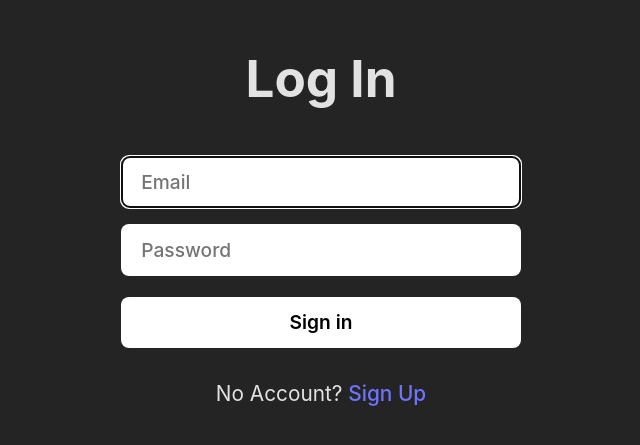
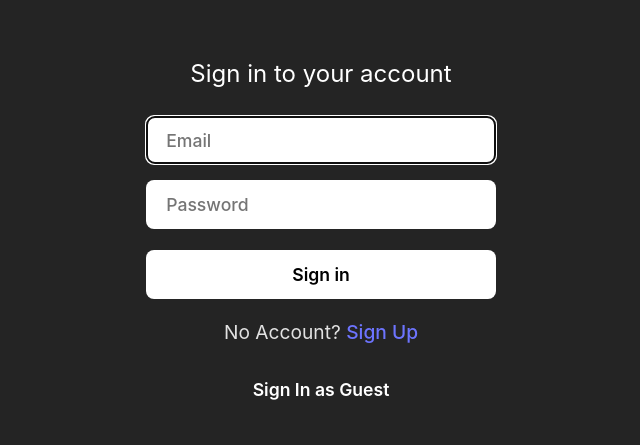
Before and after one commit to yntpdotme/simply-todo, a React (Vite) app in the folder client/: page /signin in a window 1280 px wide. Shown: the part 177-622 px from the top of the page, without its empty margins (319-959 px from the left). Built offline with nearby package versions, Linux system fonts and the light colour scheme.

Commit message:
feat(frontend): implement GuestLogin UI

```diff
--- a/client/src/components/AuthForm/AuthForm.css
+++ b/client/src/components/AuthForm/AuthForm.css
@@ -2,10 +2,8 @@ form {
   display: flex;
   width: 100%;
   flex-direction: column;
-  margin: auto;
-  margin-top: 50px;
+  margin: 10px auto;
   gap: 1rem;
-  margin-bottom: 30px;
 }
 
 .error {
--- /dev/null
+++ b/client/src/components/GuestLogin/GuestLogin.css
@@ -0,0 +1,8 @@
+.guest {
+  background: transparent;
+  color: #fff;
+}
+
+.guest:hover {
+  background: #1d1d1d;
+}
--- /dev/null
+++ b/client/src/components/GuestLogin/GuestLogin.jsx
@@ -0,0 +1,20 @@
+import {useNavigate} from 'react-router-dom';
+
+import './GuestLogin.css'
+
+const GuestLogin = ({label}) => {
+  const navigate = useNavigate();
+
+  const handleGuestSignIn = async () => {
+    navigate('/todos');
+  };
+  return (
+    <>
+      <button onClick={handleGuestSignIn} className="guest">
+        <span>{label || 'Sign In as Guest'}</span>
+      </button>
+    </>
+  );
+};
+
+export default GuestLogin;
--- a/client/src/components/index.js
+++ b/client/src/components/index.js
@@ -1,3 +1,4 @@
 import AuthForm from './AuthForm/AuthFrom';
+import GuestLogin from './GuestLogin/GuestLogin';
 
-export {AuthForm};
+export {AuthForm, GuestLogin};
--- a/client/src/index.css
+++ b/client/src/index.css
@@ -26,7 +26,6 @@ body {
   margin: 0;
   display: flex;
   place-items: center;
-  min-width: 320px;
   min-height: 100vh;
 }
 
@@ -39,7 +38,7 @@ button {
   border-radius: 8px;
   border: 1px solid transparent;
   padding: 0.8rem 1.2rem;
-  font-size: 1.2rem;
+  font-size: 1.1rem;
   font-weight: 600;
   font-family: inherit;
   background-color: #fff;
@@ -57,13 +56,13 @@ button:focus-visible {
 
 input {
   border-radius: 8px;
-  color: #000;
+  color: #fff;
   border: 1px solid transparent;
   padding: 0.8rem 1.2rem;
-  font-size: 1.2em;
+  font-size: 1.1rem;
   font-weight: 500;
   font-family: inherit;
-  background-color: #fff;
+  /* background-color: #fff; */
   cursor: pointer;
   transition: border-color 0.25s;
   outline: none;
--- a/client/src/pages/SignIn/SignInPage.css
+++ b/client/src/pages/SignIn/SignInPage.css
@@ -1,9 +1,15 @@
 .footer {
-  font-size: 1.3rem;
+  font-size: 1.2rem;
+}
+
+.signin {
+  color: #fff;
+  font-size: 1.5rem;
 }
 
 .authform {
-  width: 400px;
+  width: 350px;
+  margin: auto;
 }
 
 @media screen and (max-width: 480px) {
--- a/client/src/pages/SignIn/SignInPage.jsx
+++ b/client/src/pages/SignIn/SignInPage.jsx
@@ -1,6 +1,6 @@
 import {Link, useNavigate} from 'react-router-dom';
 
-import {AuthForm} from '@components';
+import {AuthForm, GuestLogin} from '@components';
 
 import './SignInPage.css';
 
@@ -13,13 +13,14 @@ const SignInPage = () => {
 
   return (
     <div>
-      <h1>Log In</h1>
+      <p className='signin'>Sign in to your account</p>
       <div className="authform">
         <AuthForm onSubmit={handleSignIn} buttonText="Sign in" />
       </div>
       <p className="footer">
         No Account? <Link to="/signup">Sign Up</Link>
       </p>
+      <GuestLogin />
     </div>
   );
 };
--- a/client/src/pages/SignUp/SignUpPage.css
+++ b/client/src/pages/SignUp/SignUpPage.css
@@ -1,9 +1,15 @@
 .footer {
-  font-size: 1.3rem;
+  font-size: 1.2rem;
 }
 
 .authform {
-  width: 400px;
+  width: 350px;
+  margin: auto;
+}
+
+.signup {
+  color: #fff;
+  font-size: 1.5rem;
 }
 
 @media screen and (max-width: 480px) {
--- a/client/src/pages/SignUp/SignUpPage.jsx
+++ b/client/src/pages/SignUp/SignUpPage.jsx
@@ -1,6 +1,6 @@
 import {Link, useNavigate} from 'react-router-dom';
 
-import {AuthForm} from '@components';
+import {AuthForm, GuestLogin} from '@components';
 import './SignUpPage.css';
 
 const SignUpPage = () => {
@@ -12,7 +12,7 @@ const SignUpPage = () => {
 
   return (
     <div>
-      <h1>Create Account</h1>
+      <p className='signup'>Create an account</p>
       <div className="authform">
         <AuthForm
           onSubmit={handleSignUp}
@@ -23,6 +23,7 @@ const SignUpPage = () => {
       <p className="footer">
         Have an account? <Link to="/signin">Sign In</Link>
       </p>
+      <GuestLogin label={'Try as a Guest'} />
     </div>
   );
 };
```
